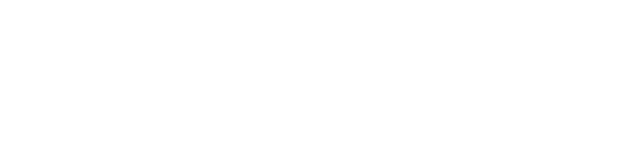
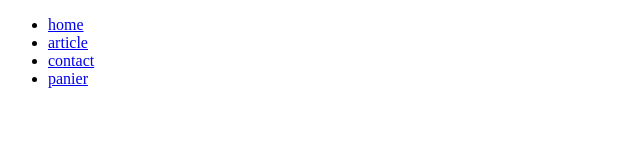
Before and after one commit to TimothePcnd/Brief2, a plain HTML site: page index.html in a window 1280 px wide. Shown: the whole page, without its empty margins (0-640 px from the left). Drawn offline with Linux system fonts and the light colour scheme.

Commit message:
Premier commit header

```diff
--- a/index.html
+++ b/index.html
@@ -6,6 +6,15 @@
   <title>Document</title>
 </head>
 <body>
-
+    <header>
+        <nav>
+            <ul>
+              <li><a href="#">home</a></li>
+              <li><a href="#">article</a></li>
+              <li><a href="#">contact</a></li>
+              <li><a href="#">panier</a></li>
+            </ul>
+        </nav>
+    </header>
 </body>
 </html>
```
